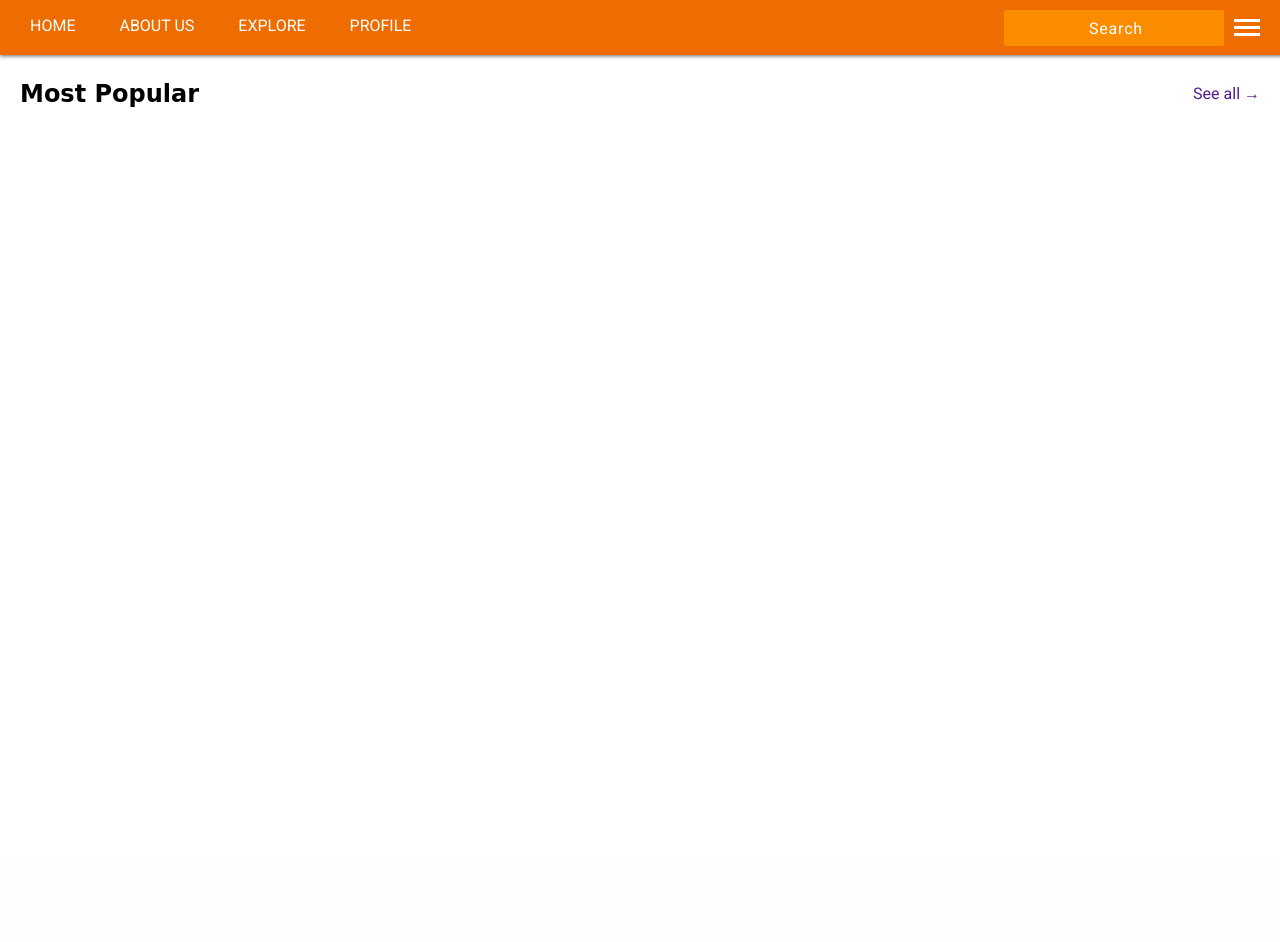
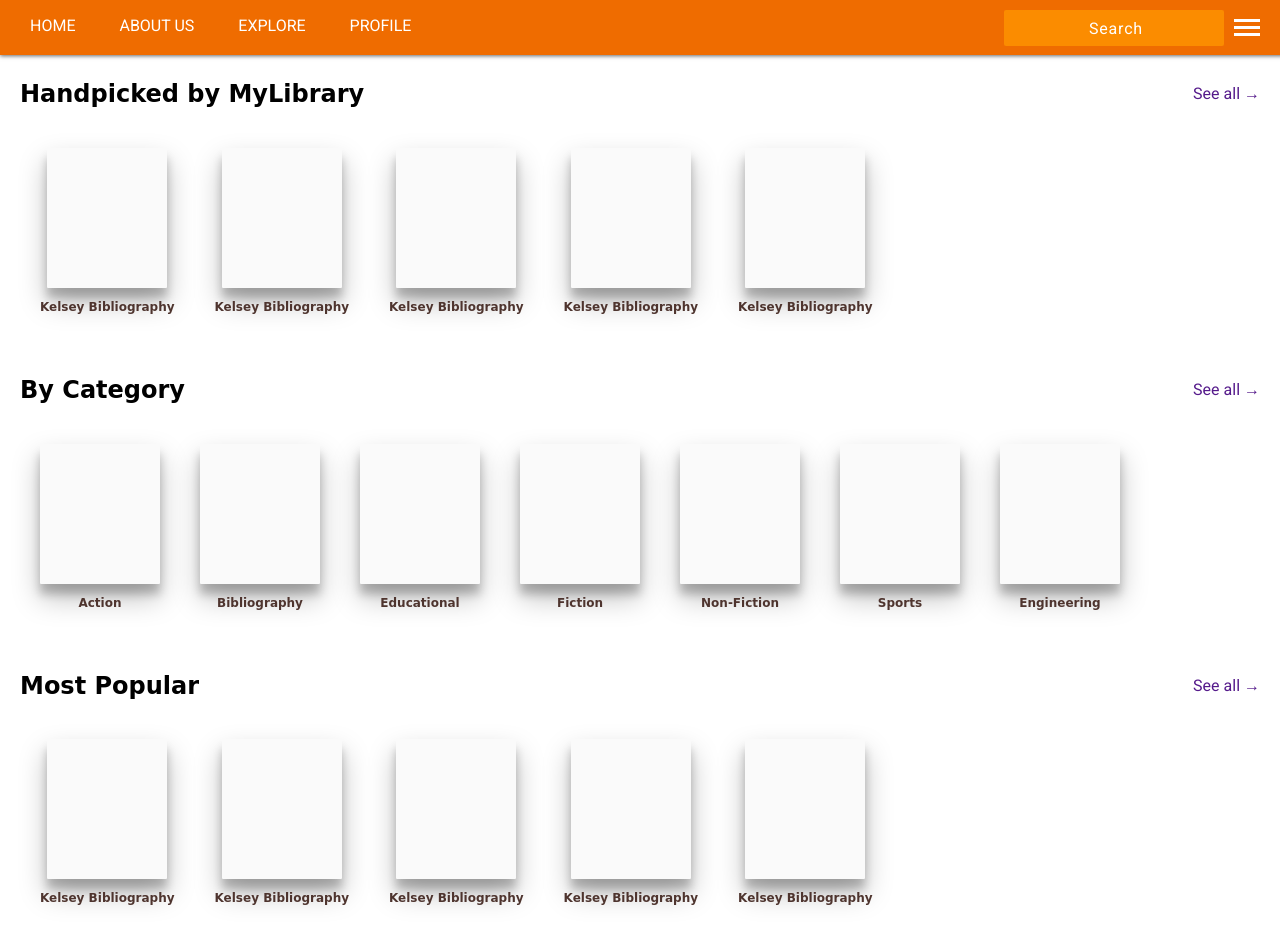
Before and after one commit to konyee95/Web-Application-Development, a PHP site: page /explore.html in a window 1280 px wide. Before the commit the page ends 107 px from the top, so only its background shows below. Run offline with PHP 8.4, Linux system fonts and the light colour scheme.

Commit message:
explore page done

```diff
--- a/MyLibrary/css/explore.css
+++ b/MyLibrary/css/explore.css
@@ -1,10 +1,9 @@
 .explore-container {
-  height: 100vh;
+  /* height: 100vh; */
 }
 
 .explore-content-row {
   display: flex;
-  flex: .33;
   flex-direction: column;
   margin: 5px 0;
 }
@@ -25,3 +24,27 @@
 .see-all {
   text-decoration: none;
 }
+
+.book-block {
+  display: flex;
+  flex-direction: column;
+  margin: 20px;
+  align-items: center;
+}
+
+.book-image-container {
+  display: flex;
+  width: 120px;
+  height: 140px;
+  flex-direction: column;
+  align-items: center;
+  justify-content: center;
+  background-color: #fafafa;
+  box-shadow: 0 14px 28px rgba(0,0,0,0.25), 0 10px 10px rgba(0,0,0,0.22);
+  border-radius: 1px;
+
+}
+
+.book-title {
+  font-size: 12px;
+}
--- a/MyLibrary/explore.html
+++ b/MyLibrary/explore.html
@@ -62,18 +62,144 @@
     <div id="info-container" class="explore-container sticky-header-padding">
       <div id="explore-content-row-1" class="explore-content-row ">
         <div class="explore-content-row-header">
+          <h2>Handpicked by MyLibrary</h2>
+          <a href="" class="see-all">See all &rarr;</a>
+        </div>
+        <div class="explore-content-row-body">
+          <div class="book-block">
+            <div class="book-image-container">
+              <img>
+            </div>
+            <p class="book-title">Kelsey Bibliography</p>
+          </div>
+
+          <div class="book-block">
+            <div class="book-image-container">
+              <img>
+            </div>
+            <p class="book-title">Kelsey Bibliography</p>
+          </div>
+
+          <div class="book-block">
+            <div class="book-image-container">
+              <img>
+            </div>
+            <p class="book-title">Kelsey Bibliography</p>
+          </div>
+
+          <div class="book-block">
+            <div class="book-image-container">
+              <img>
+            </div>
+            <p class="book-title">Kelsey Bibliography</p>
+          </div>
+
+          <div class="book-block">
+            <div class="book-image-container">
+              <img>
+            </div>
+            <p class="book-title">Kelsey Bibliography</p>
+          </div>
+        </div>
+      </div>
+
+      <div id="explore-content-row-2" class="explore-content-row">
+        <div class="explore-content-row-header">
+          <h2>By Category</h2>
+          <a href="" class="see-all">See all &rarr;</a>
+        </div>
+        <div class="explore-content-row-body">
+          <div class="book-block">
+            <div class="book-image-container">
+              <img>
+            </div>
+            <p class="book-title">Action</p>
+          </div>
+
+          <div class="book-block">
+            <div class="book-image-container">
+              <img>
+            </div>
+            <p class="book-title">Bibliography</p>
+          </div>
+
+          <div class="book-block">
+            <div class="book-image-container">
+              <img>
+            </div>
+            <p class="book-title">Educational</p>
+          </div>
+
+          <div class="book-block">
+            <div class="book-image-container">
+              <img>
+            </div>
+            <p class="book-title">Fiction</p>
+          </div>
+
+          <div class="book-block">
+            <div class="book-image-container">
+              <img>
+            </div>
+            <p class="book-title">Non-Fiction</p>
+          </div>
+
+          <div class="book-block">
+            <div class="book-image-container">
+              <img>
+            </div>
+            <p class="book-title">Sports</p>
+          </div>
+
+          <div class="book-block">
+            <div class="book-image-container">
+              <img>
+            </div>
+            <p class="book-title">Engineering</p>
+          </div>
+        </div>
+      </div>
+      <div id="explore-content-row-3" class="explore-content-row">
+        <div class="explore-content-row-header">
           <h2>Most Popular</h2>
           <a href="" class="see-all">See all &rarr;</a>
         </div>
         <div class="explore-content-row-body">
+          <div class="book-block">
+            <div class="book-image-container">
+              <img>
+            </div>
+            <p class="book-title">Kelsey Bibliography</p>
+          </div>
 
+          <div class="book-block">
+            <div class="book-image-container">
+              <img>
+            </div>
+            <p class="book-title">Kelsey Bibliography</p>
+          </div>
+
+          <div class="book-block">
+            <div class="book-image-container">
+              <img>
+            </div>
+            <p class="book-title">Kelsey Bibliography</p>
+          </div>
+
+          <div class="book-block">
+            <div class="book-image-container">
+              <img>
+            </div>
+            <p class="book-title">Kelsey Bibliography</p>
+          </div>
+
+          <div class="book-block">
+            <div class="book-image-container">
+              <img>
+            </div>
+            <p class="book-title">Kelsey Bibliography</p>
           </div>
         </div>
-            <div id="explore-content-row-2" class="explore-content-row">
-
-            </div>
-            <div id="explore-content-row-3" class="explore-content-row">
-
       </div>
     </div>
   </div>
```
Lines whose indentation alone changed are shown as unchanged.
